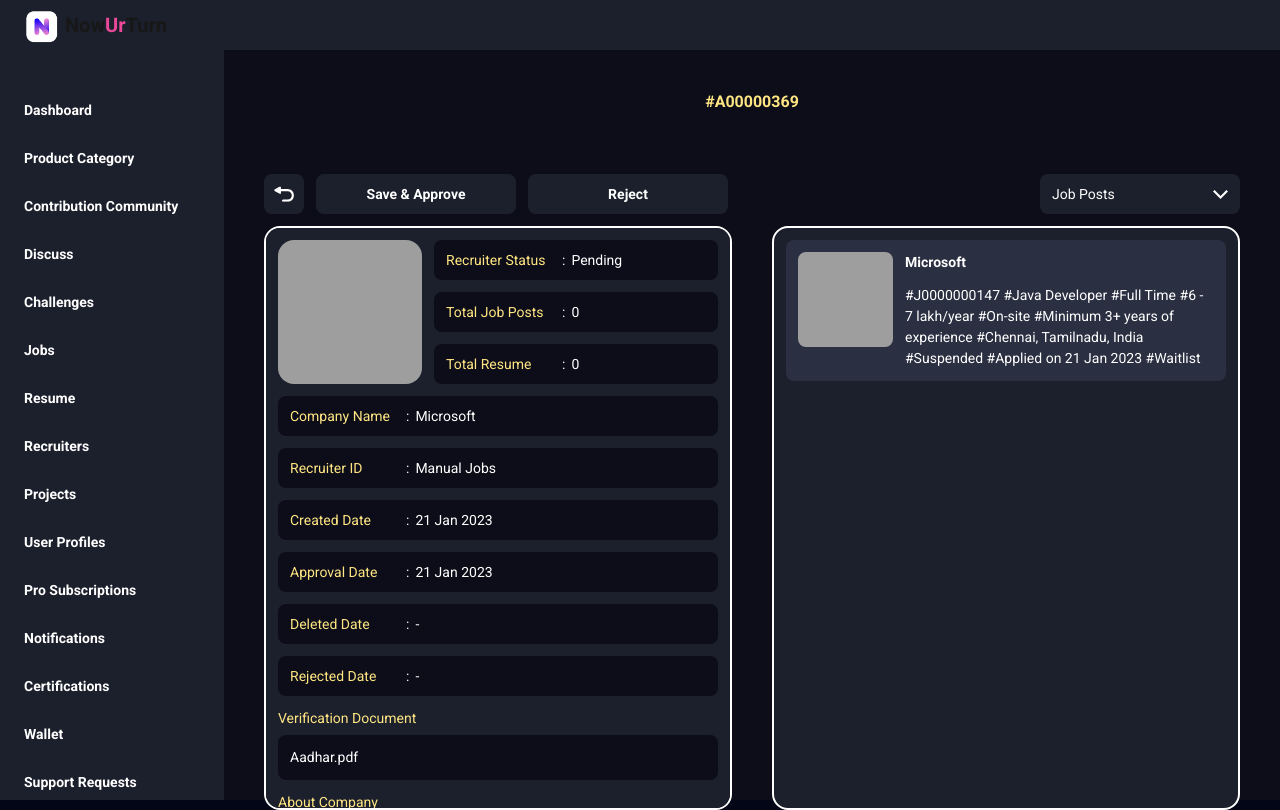
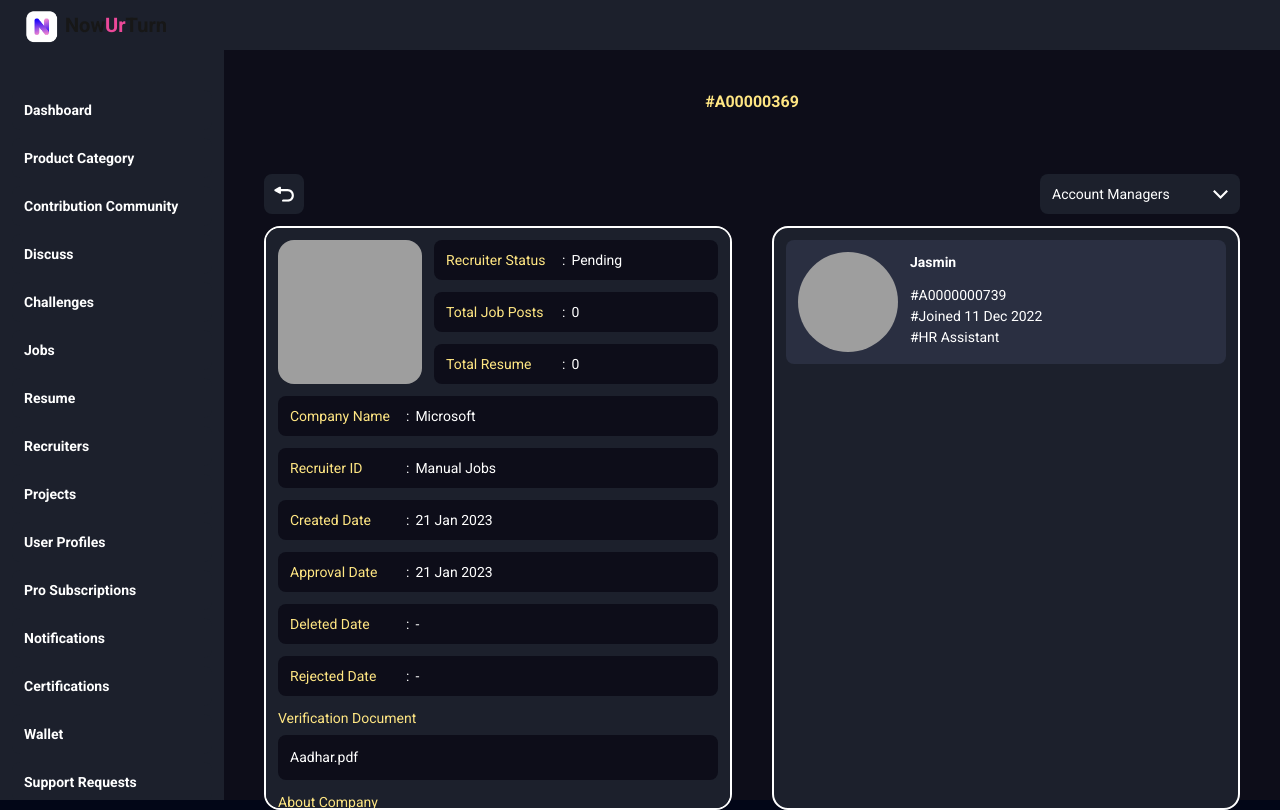
Before and after one commit to abdulkareem97/now-ur-turn, a Next.js app: page /admin/recruiters in a window 1280 px wide. Both pictures are taken after a click on the element "#R0000000040". Built offline with nearby package versions, Linux system fonts and the light colour scheme; grey boxes are pictures that could not be loaded.

Commit message:
version 1.4.4

```diff
--- a/src/app/admin/jobs/ComGetJob.jsx
+++ b/src/app/admin/jobs/ComGetJob.jsx
@@ -145,10 +145,11 @@
     }
 ]
 
-const ComGetJob = ({ setRenderComponent, src, src1, src2, setHeading, page }) => {
+const ComGetJob = ({ setRenderComponent, src, src1, src2, setHeading, page,hide }) => {
 
     const [applicants, setApplicants] = useState([...JobData.applicants])
     const [data, setData] = useState({ ...JobData })
+    const [embedLink,setEmbedLink] = useState('')
     // const [searchText,setSearchText] = useState('')
     // console.log(a)
     useEffect(() => {
@@ -210,7 +211,7 @@
         });
 
     const [isOpen, setIsOpen] = useState(false);
-    const [com, setCom] = useState(1);
+    const [com, setCom] = useState(0);
     const searchTextMethod = (value) => {
         setApplicants([...data.applicants].filter((e) => (e.name.toLowerCase().includes(value.toLowerCase()) || e.id.toLowerCase().includes(value.toLowerCase()))))
     }
@@ -238,8 +239,9 @@
         ]
 
         :
-        ['Chat Conversations',
-            'Data Access'
+        [
+            'Data Access',
+            'Chat Conversations',
         ]
 
 
@@ -300,13 +302,16 @@
                                 <BackBlack />
                             </span>
                         </div>
-                        {(page != 'resume' && approve == 'Pending') && <>
-                            <div className='bg-[#1C202C] flex active:bg-[#00e262] active:text-black  justify-center items-center text-xl rounded-[8px] h-[40px] w-[200px]
-                    border-[2px] border-[#1C202C] hover:border-[#00e262] hover:text-[#00e262]
+                        {(page != 'resume' && page!='recru' && approve == 'Pending' && !hide) && <>
+                            <div className={`bg-[#1C202C] flex  justify-center items-center text-xl rounded-[8px] h-[40px] w-[200px]
+                    border-[2px] border-[#1C202C]
+                                    ${(embedLink!='' || page=='jobs' ) ? 'hover:border-[#00e262] hover:text-[#00e262] active:bg-[#00e262] active:text-black  ' :''
+
+                                    }
+                                    ${(embedLink=='' && page=='recru')  ? 'bg-[#6290c0]' : ''}
 
 
-
-                    '
+                    `}
                                 onClick={() => setApprove('Active')}
                             >
                                 <span className='font-semibold'>
@@ -327,7 +332,7 @@
                             </div>
 
                         </>}
-                        {(approve != 'Pending' && page != 'resume') && <>
+                        {(approve != 'Pending' && page != 'resume' && page!='recru' && !hide) && <>
                             <div className='bg-[#1C202C] flex active:bg-[#00d8ff] active:text-black  justify-center items-center text-xl rounded-[8px] h-[40px] w-[200px]
                     border-[2px] border-[#1C202C] hover:border-[#00d8ff] hover:text-[#00d8ff]
 
@@ -467,7 +472,7 @@
                                                 {
                                                     ele.label == 'Office Locations' ?
                                                         <>
-                                                            <OfficeLocation label={ele.label} value={ele.value} />
+                                                            <OfficeLocation label={ele.label} value={ele.value} embedLink={embedLink} setEmbedLink={setEmbedLink} />
                                                         </>
 
                                                         :
@@ -530,10 +535,10 @@
                             page == 'resume' ?
                                 <>
                                     {
-                                        com == 0 ?
+                                        com == 1 ?
                                             <ChatConversion />
 
-                                            : com == 1 ? <>
+                                            : com == 0 ? <>
 
                                                 <ContactTable />
                                             </> : <></>
@@ -574,7 +579,7 @@
     )
 }
 
-const OfficeLocation = ({ label, value }) => {
+const OfficeLocation = ({ label, value ,embedLink,setEmbedLink}) => {
     const handleCopy = () => {
         navigator.clipboard.writeText(value).then(() => {
             // alert("Link copied to clipboard!");
@@ -607,10 +612,11 @@
                                 <div className="bg-[#1C202C] p-[12px] w-full rounded-[8px]">
                                     {value}
                                 </div>
-                                <button onClick={handleCopy} className="bg-[#1C202C] p-[12px] rounded-[8px]">
+                                <button onClick={handleCopy} className="bg-[#1C202C] flex active:bg-[#00d8ff] active:text-black  justify-center items-center text-xl rounded-[8px] h-[40px] w-[40px]
+                    border-[2px] border-[#1C202C] hover:border-[#00d8ff] hover:text-[#00d8ff]">
                                     <svg
                                         xmlns="http://www.w3.org/2000/svg"
-                                        className="h-5 w-5 text-white hover:text-white cursor-pointer"
+                                        className="h-5 w-5 cursor-pointer"
                                         viewBox="0 0 20 20"
                                         fill="currentColor"
                                     >
@@ -629,6 +635,8 @@
                                     }}
                                     // onChange={(e) => handleInputChange(e, key)}
                                     placeholder="Embed link"
+                                    value={embedLink}
+                                    onChange={(e)=>setEmbedLink(e.target.value)}
                                 />
 
                             </div>
--- a/src/app/admin/recruiters/page.jsx
+++ b/src/app/admin/recruiters/page.jsx
@@ -19,7 +19,7 @@
       <div className="content px-[40px] mt-[60px] ">
 
         {
-          renderComponent == 1 ? <ComRecruitersTable setRenderComponent={setRenderComponent} setHeading={setHeading} src={3} /> :  renderComponent == 3 ? <ComGetJob setRenderComponent={setRenderComponent} setHeading={setHeading} page='recru' src={1} src2={4}/> :   renderComponent == 4 ? <ComGetJob setRenderComponent={setRenderComponent} setHeading={setHeading} page='jobs' src={3} src1={5} /> : renderComponent == 5 ? <ComUserProfile setRenderComponent={setRenderComponent} setHeading={setHeading}  src={4}/> : <></>
+          renderComponent == 1 ? <ComRecruitersTable setRenderComponent={setRenderComponent} setHeading={setHeading} src={3} /> :  renderComponent == 3 ? <ComGetJob setRenderComponent={setRenderComponent} setHeading={setHeading} page='recru' src={1} src2={4}/> :   renderComponent == 4 ? <ComGetJob setRenderComponent={setRenderComponent} setHeading={setHeading} page='jobs' src={3} src1={5} hide={true} /> : renderComponent == 5 ? <ComUserProfile setRenderComponent={setRenderComponent} setHeading={setHeading}  src={4}/> : <></>
         }
 
 
```
